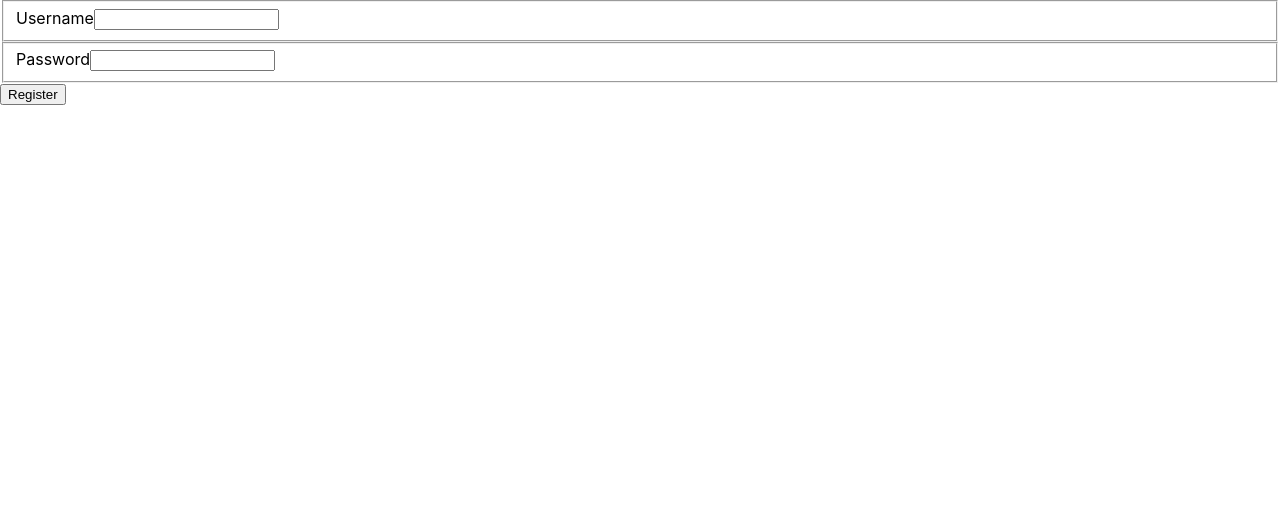
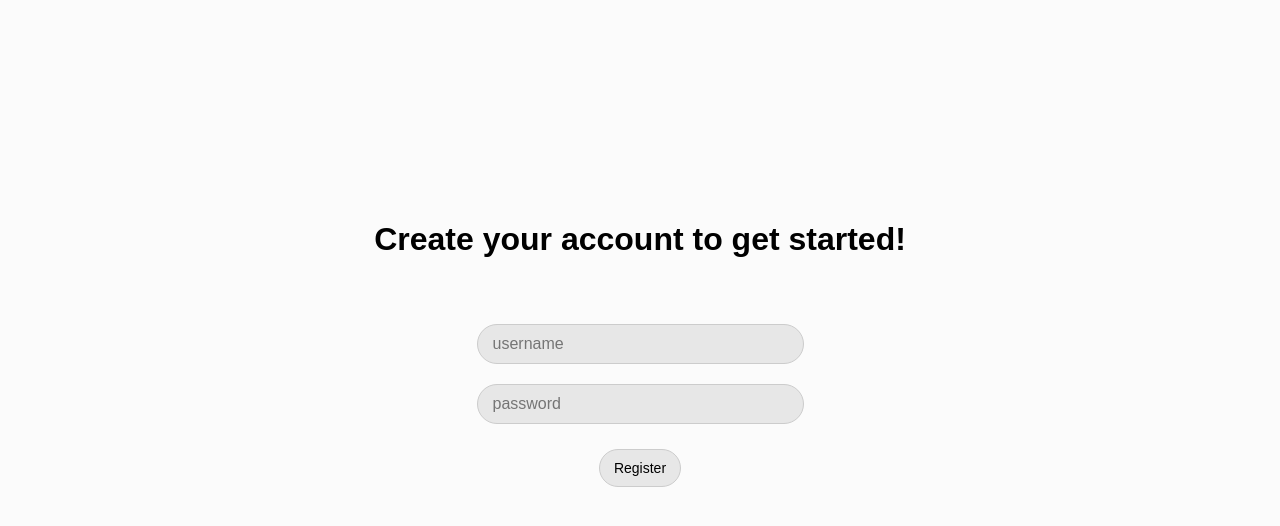
Before and after one commit to gopikrishnannm/TodoApp, a React (Create React App) app in the folder frontend/: page /register in a window 1280 px wide. Shown: the top 526 px of the page. Built offline with nearby package versions, Linux system fonts and the light colour scheme.

Commit message:
added css for login and register component

```diff
--- a/frontend/src/Comonents/LoginComponent.jsx
+++ b/frontend/src/Comonents/LoginComponent.jsx
@@ -2,6 +2,7 @@ import { useState } from "react"
 import {useNavigate} from 'react-router-dom'
 import { useAuth } from "../BasicComponents/AuthProvider"
 import '../Css/StyleLoginComponent.css';
+import '../Css/Common.css';
 
 
 export default function LoginComponent(){
@@ -28,7 +29,10 @@ export default function LoginComponent(){
 
     return(
         <div className="container">
-            { errorMessage && <div className="error-message"> Invalid username or password. Please try again. </div>}
+            <div className="title">
+                <h1>Welcome to the Todo App!</h1>
+            </div>
+            { errorMessage && <div className="failure-message"> Invalid username or password. Please try again. </div>}
             <div className="input-container">
                 <input type="text" id="username" placeholder="username" className="input-field"
                     onChange={(event) => (setUsername(event.target.value))}/>
--- a/frontend/src/Comonents/RegisterComponent.jsx
+++ b/frontend/src/Comonents/RegisterComponent.jsx
@@ -3,6 +3,7 @@ import { isUserExist, register } from "../BasicComponents/Apiforlogin"
 import { useState } from "react"
 
 import '../Css/StyleRegisterComponent.css'
+import '../Css/Common.css';
 
 export default function RegisterComponent(){
 
@@ -17,32 +18,41 @@ export default function RegisterComponent(){
                 password : values.password
             }
             register(user)
-            .then( () =>setSuccessMessage(true))
+            .then( () => {
+                setSuccessMessage(true)
+                setTimeout(() => {
+                    setSuccessMessage(false)
+                }, 3000)
+            })
             .catch(
-                (error) =>{
-                console.log(error)
+                () =>{
                 setFailureMessage(true)
+                setTimeout(()=>setFailureMessage(false), 3000)
                 }
             )
         }
         else{
             setFailureMessage(true)
+            setTimeout(()=>setFailureMessage(false), 3000)
         }
     }
     function validate(values){
         const error = {}
-        if(values.username.length<=4){
-            error.username = "enter a 5 or more character username"
+        if(values.username.length<4){
+            error.username = "Username must be at least 5 characters long"
         }
-        if(values.password.length<=5){
-            error.password= "enter a 5 or more length password"
+        else if(!(/^[A-Za-z]/.test(values.username))) {
+            error.username = "Username must start with a letter"
+        }
+        if(values.password.length<4){
+            error.password= "Password must be at least 5 characters long"
         }
         return error
     }
     return(
-        <div>
-            {successMessage && <div>New User Has Been Created !</div>}
-            {failureMessage && <div>User With Same Username Already Exists!</div>}
+        <div className="register-container">
+            {successMessage && <div className="success-message">User Created Successfully!</div>}
+            {failureMessage && <div className="failure-message">Username Already Taken!</div>}
             <Formik
 
             initialValues={
@@ -60,18 +70,23 @@ export default function RegisterComponent(){
                 {
 
                     (props) =>(
-                        <Form>
-                            <ErrorMessage name="username" component="div"/>
-                            <ErrorMessage name="password" component="div"/>
-                            <fieldset>
-                                <label htmlFor="username">Username</label>
-                                <Field type="text" name="username"/>
-                            </fieldset>
-                            <fieldset>
-                                <label htmlFor="password" >Password</label>
-                                <Field type="password" name="password"/>
-                            </fieldset>
-                            <button type="submit">Register</button>
+                        <Form className="register-form">
+                            <div className="title">
+                                <h1>Create your account to get started!</h1>
+                            </div>
+                            <ErrorMessage name="username" className="error-message" component="div"/>
+                            <ErrorMessage name="password" className="error-message" component="div"/>
+                            <div className="input-container">
+                                <fieldset>
+                                    <Field type="text" name="username" id="username" className="input-field"
+                                        placeholder="username"/>
+                                </fieldset>
+                                <fieldset>
+                                    <Field type="password" name="password" id="password" className="input-field"
+                                    placeholder="password"/>
+                                </fieldset>
+                            </div>
+                            <button type="submit" className="button">Register</button>
                         </Form>
                     )
 
--- a/frontend/src/Comonents/WelcomeComponent.jsx
+++ b/frontend/src/Comonents/WelcomeComponent.jsx
@@ -1,4 +1,5 @@
 import { Link, useParams } from "react-router-dom"
+import '../Css/Common.css';
 
 export default function WelcomeComponent(){
 
--- /dev/null
+++ b/frontend/src/Css/Common.css
@@ -0,0 +1,60 @@
+.container, .register-container {
+    display: flex;
+    flex-direction: column;
+    align-items: center;
+    justify-content: center;
+    height: 100vh;
+    background-color: #FBFBFB;
+    font-family: Arial, sans-serif;
+}
+
+.input-container {
+    display: flex;
+    flex-direction: column;
+    gap: 10px;
+    margin-bottom: 15px;
+}
+
+.input-field {
+    width: 300px;
+    padding: 10px;
+    padding-left: 15px;
+    font-size: 16px;
+    border: 1px solid #ccc;
+    border-radius: 20px;
+    background-color: #e7e7e7;
+    color: #000;
+    text-align: left;
+    margin-top: 10px;
+  }
+
+  .button {
+    width: 25%;
+    padding: 10px;
+    background-color: #e7e7e7;
+    color: #000;
+    border: 1px solid #ccc;
+    border-radius: 25px;
+    font-size: 14px;
+    text-align: center;
+    margin-top: 10px;
+  }
+  .button:hover {
+    background-color: #d5d5d5;
+  }
+
+  .button:active {
+    background-color: #ccc;
+  }
+
+  .failure-message {
+    color: #ff4d4d;
+    font-size: 14px;
+    margin-bottom: 15px;
+    text-align: center;
+  }
+
+  .title{
+    position: absolute;
+    top: 25%;
+  }
--- a/frontend/src/Css/StyleLoginComponent.css
+++ b/frontend/src/Css/StyleLoginComponent.css
@@ -1,60 +1,6 @@
-.container {
-    display: flex;
-    flex-direction: column;
-    align-items: center;
-    justify-content: center;
-    height: 100vh;
-    background-color: #FBFBFB;
-    font-family: Arial, sans-serif;
-  }
-
-  .error-message {
-    color: #ff4d4d;
-    font-size: 14px;
-    margin-bottom: 15px;
-    text-align: center;
-  }
-
-  .input-container {
-    display: flex;
-    flex-direction: column;
-    gap: 10px;
-    margin-bottom: 15px;
-  }
-
-  .input-field {
-    width: 300px;
-    padding: 10px;
-    padding-left: 15px;
-    font-size: 16px;
-    border: 1px solid #ccc;
-    border-radius: 20px;
-    background-color: #e7e7e7;
-    color: #000;
-    text-align: left;
-  }
-
 .button-container {
   display: flex;
   flex-direction: row;
   gap: 150px;
   width: 325px;
 }
-
-  .button {
-    width: 100%;
-    padding: 10px;
-    background-color: #e7e7e7;
-    color: #000;
-    border: 1px solid #ccc;
-    border-radius: 25px;
-    font-size: 14px;
-    text-align: center;
-  }
-  .button:hover {
-    background-color: #d5d5d5;
-  }
-
-  .button:active {
-    background-color: #ccc;
-  }
--- a/frontend/src/Css/StyleRegisterComponent.css
+++ b/frontend/src/Css/StyleRegisterComponent.css
@@ -0,0 +1,26 @@
+.register-form{
+    display: flex;
+    flex-direction: column;
+    align-items: center;
+    justify-content: center;
+}
+fieldset{
+    padding: 0px 0px;
+    border: 0px;
+}
+
+.success-message {
+    color: green;
+    font-size: 14px;
+    margin-bottom: 15px;
+    text-align: center;
+    margin-bottom: 15px;
+}
+
+.error-message {
+    color: red;
+    font-size: 14px;
+    margin-top: 5px;
+    text-align: center;
+    margin-bottom: 15px;
+}
```
Lines whose indentation alone changed are shown as unchanged.
